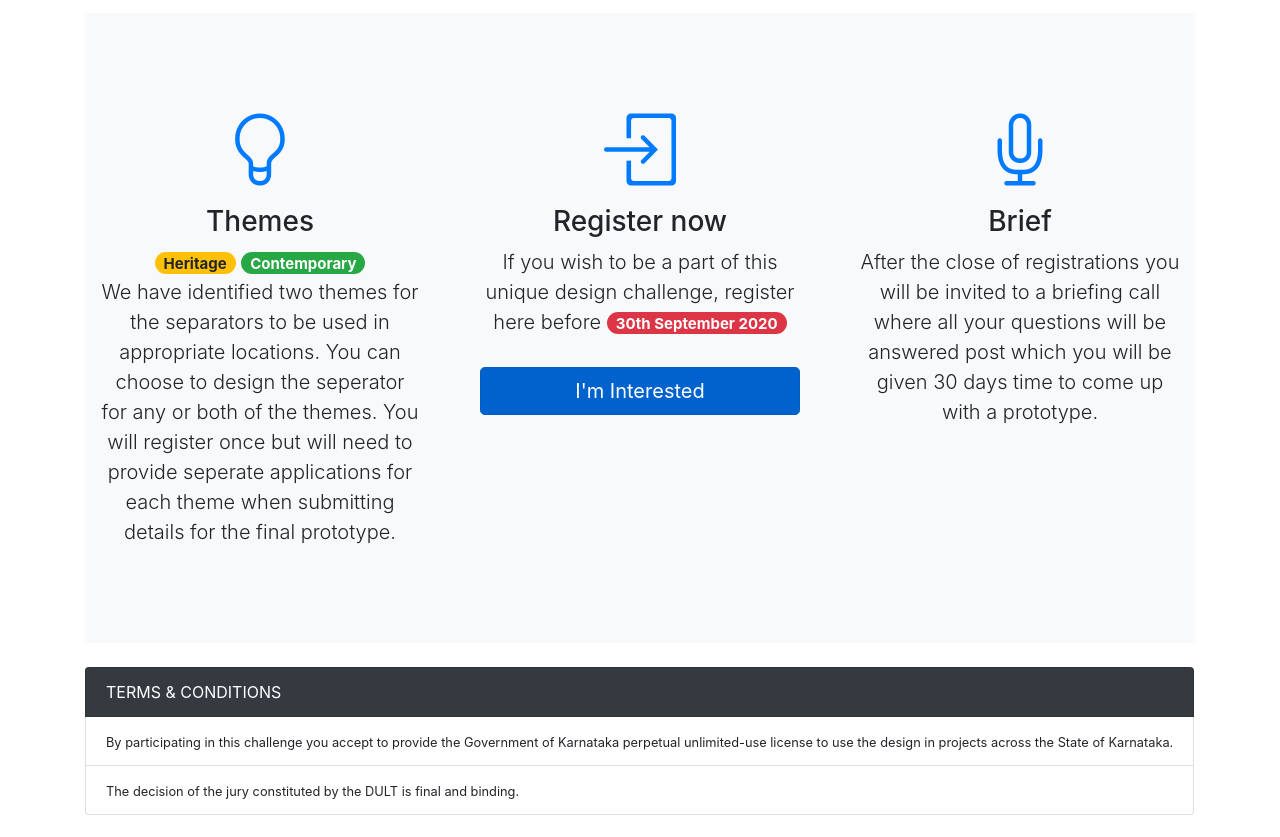
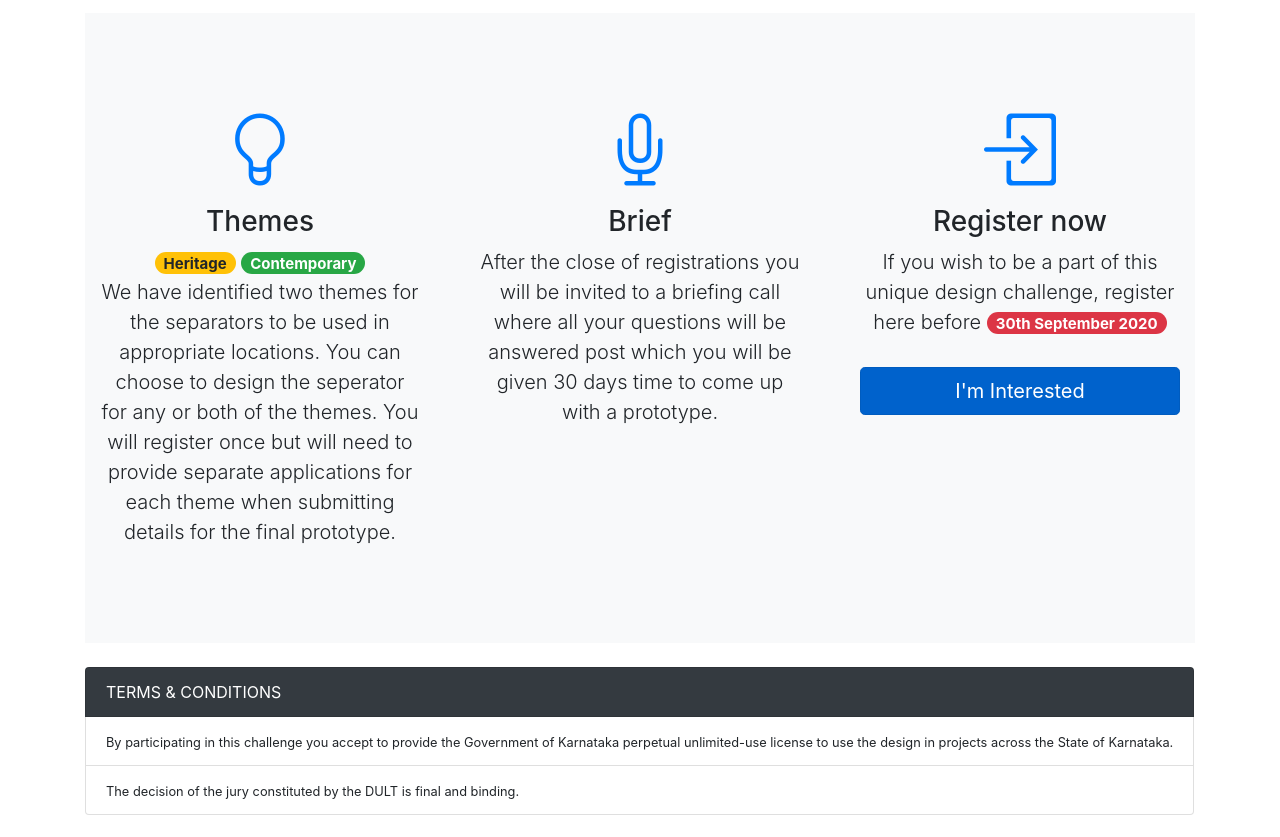
Before and after one commit to urbanmorph/bls_design_challenge, a website: page index.html in a window 1280 px wide. Shown: the part 1980-2817 px from the top of the page. Drawn offline with Linux system fonts and the light colour scheme.

Commit message:
Update index.html

```diff
--- a/index.html
+++ b/index.html
@@ -187,20 +187,8 @@
 		            <p class="d-inline text-justify lead mb-0">
 		              <span class="badge badge-warning badge-pill">Heritage</span>
 		              <span class="badge badge-success badge-pill">Contemporary</span> <br>
-		              We have identified two themes for the separators to be used in appropriate locations. You can choose to design the seperator for any or both of the themes. You will register once but will need to provide seperate applications for each theme when submitting details for the final prototype.
+		              We have identified two themes for the separators to be used in appropriate locations. You can choose to design the seperator for any or both of the themes. You will register once but will need to provide separate applications for each theme when submitting details for the final prototype.
 		            </p>
-		          </div>
-		        </div>
-		        <div class="col-lg-4">
-		          <div class="features-icons-item mx-auto mb-5 mb-lg-0 mb-lg-3">
-		            <div class="features-icons-icon d-flex">
-		              <i class="icon-login m-auto text-primary"></i>
-		            </div>
-		            <h3>Register now</h3>
-		              <p class="d-inline test-justify lead mb-0">
-		              If you wish to be a part of this unique design challenge, register here before <span class="badge badge-danger badge-pill">30th September 2020</span><br><br>
-		              <a href="#" class="btn btn-primary btn-lg btn-block active" role="button" aria-pressed="true" target="_blank">I'm Interested</a>
-		              </p>
 		          </div>
 		        </div>
 		        <div class="col-lg-4">
@@ -214,6 +202,18 @@
 		            </p>
 		          </div>
 		        </div>
+            <div class="col-lg-4">
+              <div class="features-icons-item mx-auto mb-5 mb-lg-0 mb-lg-3">
+                <div class="features-icons-icon d-flex">
+                  <i class="icon-login m-auto text-primary"></i>
+                </div>
+                <h3>Register now</h3>
+                  <p class="d-inline text-justify lead mb-0">
+                  If you wish to be a part of this unique design challenge, register here before <span class="badge badge-danger badge-pill">30th September 2020</span><br><br>
+                  <a href="#" class="btn btn-primary btn-lg btn-block active" role="button" aria-pressed="true" target="_blank">I'm Interested</a>
+                  </p>
+              </div>
+            </div>
 		      </div>
 		  </section>
       <!-- /.row -->
```
